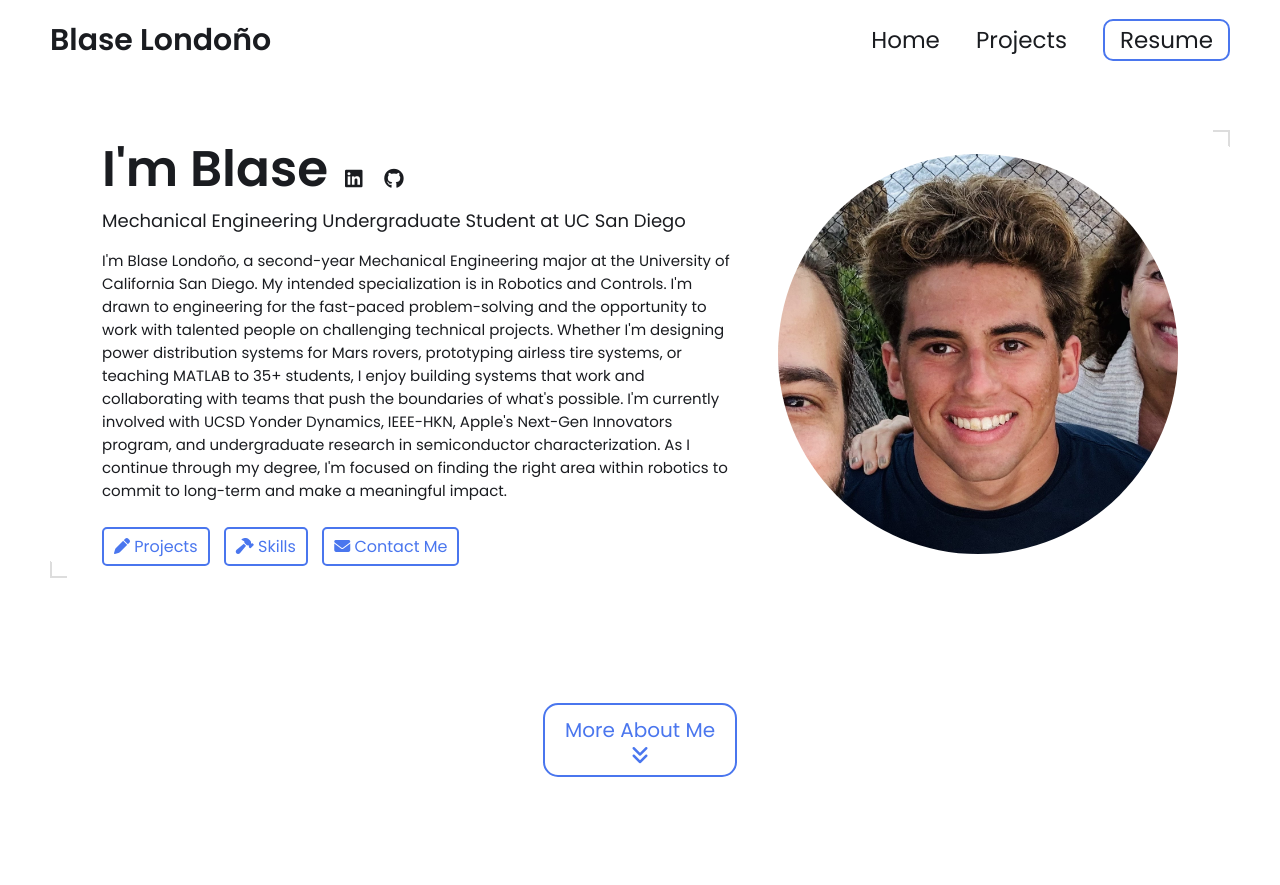
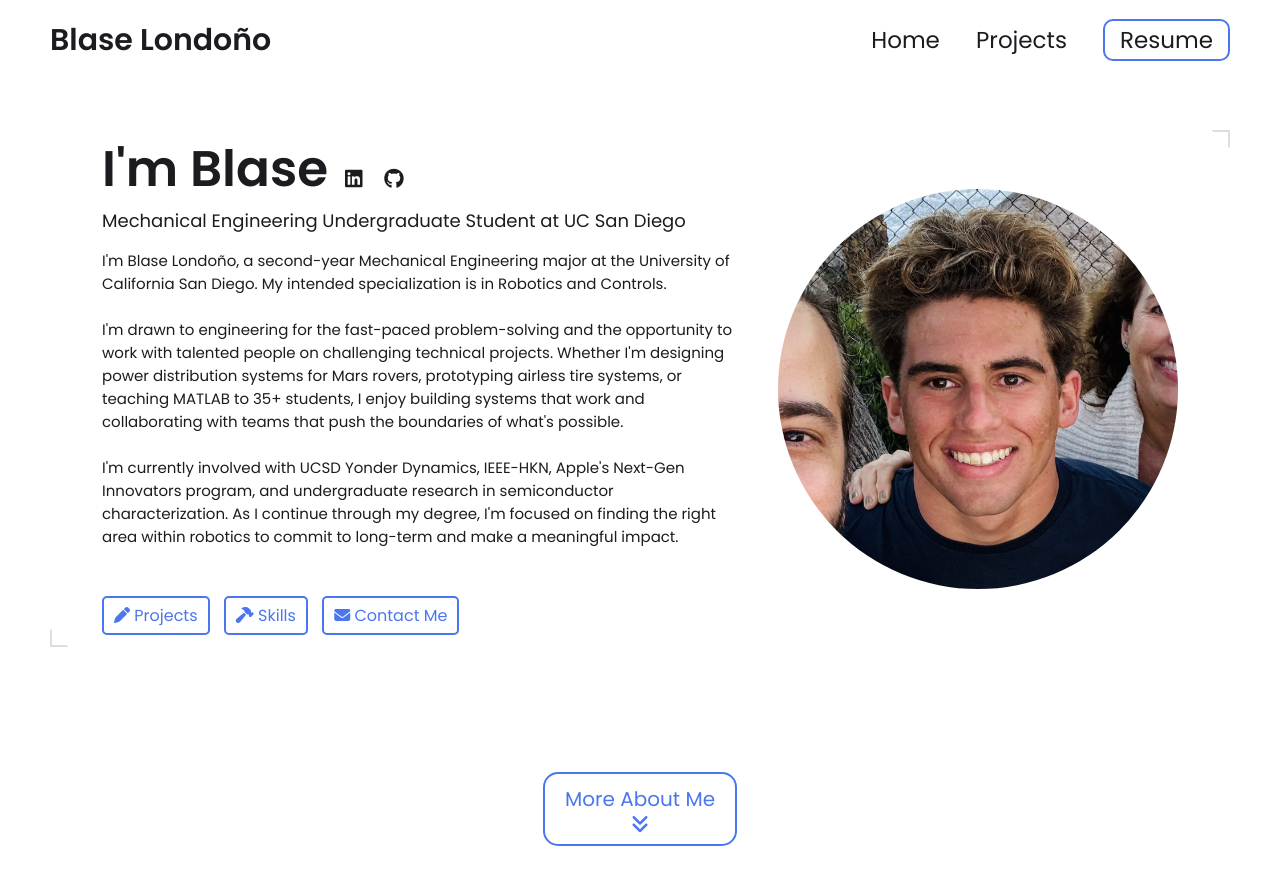
Before and after one commit to blasejlondono/blasejlondono.github.io, a Jekyll site: the page built from index.html, in a window 1280 px wide and 900 px high. Shown: the top 885 px of the window. Built offline with Jekyll 4.4.1, drawn with Linux system fonts in a browser that asks for light colours.

```diff
--- a/_config.yml
+++ b/_config.yml
@@ -5,11 +5,9 @@ title: Blase Londoño's Portfolio # This is what shows up in the tab of the brow
 name: Blase Londoño
 headline: Mechanical Engineering Undergraduate Student at UC San Diego
 description: | # dont remove this line. this will ignore all new lines until the next section
-  I'm Blase Londoño, a second-year Mechanical Engineering major at the University of California San Diego. My intended specialization is in Robotics and Controls.
-
-  I'm drawn to engineering for the fast-paced problem-solving and the opportunity to work with talented people on challenging technical projects. Whether I'm designing power distribution systems for Mars rovers, prototyping airless tire systems, or teaching MATLAB to 35+ students, I enjoy building systems that work and collaborating with teams that push the boundaries of what's possible.
-
-  I'm currently involved with UCSD Yonder Dynamics, IEEE-HKN, Apple's Next-Gen Innovators program, and undergraduate research in semiconductor characterization. As I continue through my degree, I'm focused on finding the right area within robotics to commit to long-term and make a meaningful impact.
+  I'm Blase Londoño, a second-year Mechanical Engineering major at the University of California San Diego. My intended specialization is in Robotics and Controls. <br><br>
+  I'm drawn to engineering for the fast-paced problem-solving and the opportunity to work with talented people on challenging technical projects. Whether I'm designing power distribution systems for Mars rovers, prototyping airless tire systems, or teaching MATLAB to 35+ students, I enjoy building systems that work and collaborating with teams that push the boundaries of what's possible. <br><br>
+  I'm currently involved with UCSD Yonder Dynamics, IEEE-HKN, Apple's Next-Gen Innovators program, and undergraduate research in semiconductor characterization. As I continue through my degree, I'm focused on finding the right area within robotics to commit to long-term and make a meaningful impact. <br><br>
 
 # Place your profile image in /assets/images/profile-image/folder and edit the file name
 profile_image: /assets/images/profile-image/profile_picture_cropped_med.jpeg
```
